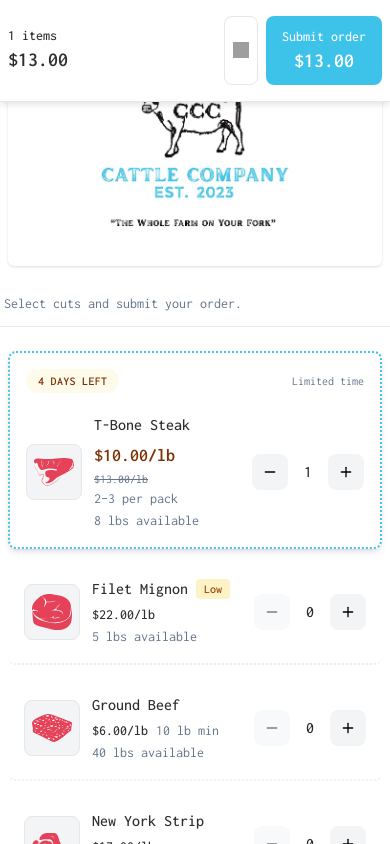
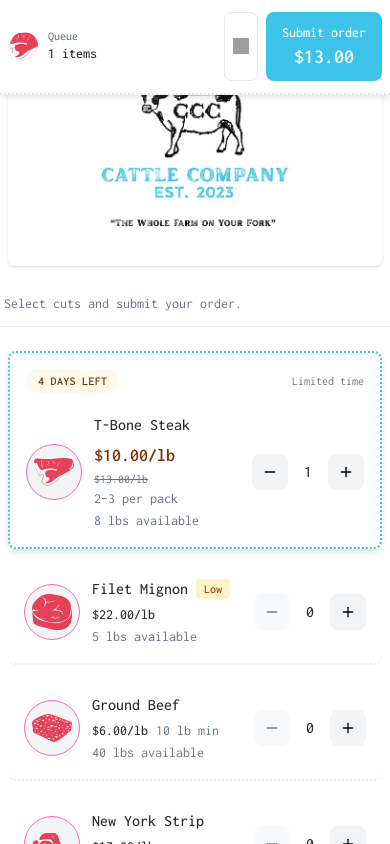
Before and after one commit to holtwalker13/clements-cattle-co, a Next.js app: page / in a window 390 px wide. Both pictures are taken after a click on the button 346 px from the left and 472 px from the top of the page. Shown: the top 844 px of the page. Built offline with nearby package versions, Linux system fonts and the light colour scheme; grey boxes are pictures that could not be loaded.

Commit message:
Refine mobile receipt layout and icons

```diff
--- a/app/page.tsx
+++ b/app/page.tsx
@@ -7,6 +7,7 @@ import { QueueSummary } from "@/components/QueueSummary";
 import { CustomerForm, type CustomerFormData } from "@/components/CustomerForm";
 import { PickupStep, type PickupChoice } from "@/components/PickupStep";
 import { OrderSuccessScreen } from "@/components/OrderSuccessScreen";
+import { getCutIconSlug } from "@/lib/cut-icons";
 
 function formatTotal(dollars: number): string {
   return new Intl.NumberFormat("en-US", { style: "currency", currency: "USD" }).format(dollars);
@@ -28,6 +29,7 @@ export default function Home() {
   } | null>(null);
   const [isSubmitting, setIsSubmitting] = useState(false);
   const [mockMode, setMockMode] = useState(false);
+  const [showMobileQueueDetails, setShowMobileQueueDetails] = useState(false);
 
   const totalAmount = useMemo(
     () => queue.reduce((sum, i) => sum + i.qty * (i.price ?? 0), 0),
@@ -101,6 +103,9 @@ export default function Home() {
     setCustomerData(null);
     setSuccessOrder(null);
     setShowCustomerForm(true);
+    if (typeof window !== "undefined") {
+      window.scrollTo({ top: 0, behavior: "smooth" });
+    }
   }, []);
 
   const handleCustomerSubmit = useCallback((formData: CustomerFormData) => {
@@ -203,13 +208,11 @@ export default function Home() {
       </main>
 
       {showCustomerForm && (
-        <div
-          className="fixed inset-0 z-10 flex items-center justify-center bg-black/40 p-4"
-          role="dialog"
-          aria-modal="true"
-          aria-labelledby="checkout-title"
-        >
-          <div className="max-h-[90vh] w-full max-w-md overflow-auto rounded-lg bg-[var(--color-bg-card)] p-6 shadow-lg">
+        <>
+          {/* Mobile: full-width receipt-style panel, absolutely positioned under sticky bar */}
+          <div className="fixed inset-x-0 bottom-0 top-20 z-30 overflow-auto px-2 pt-2 lg:hidden">
+            <div className="rounded-b-lg border-t-2 border-dotted border-[var(--color-border)] bg-[var(--color-bg-card)] pb-6 shadow-md">
+              <div className="px-4 pt-4">
                 {/* Checkout progress: bar + icons (cart | avatar | calendar) */}
                 <div className="mb-6">
                   <div className="h-1.5 w-full overflow-hidden rounded-full bg-[var(--color-border)]">
@@ -277,6 +280,81 @@ export default function Home() {
                 )}
               </div>
             </div>
+          </div>
+
+          {/* Desktop: keep centered modal */}
+          <div
+            className="fixed inset-0 z-10 hidden items-center justify-center bg-black/40 p-4 lg:flex"
+            role="dialog"
+            aria-modal="true"
+            aria-labelledby="checkout-title"
+          >
+            <div className="max-h-[90vh] w-full max-w-md overflow-auto rounded-lg bg-[var(--color-bg-card)] p-6 shadow-lg">
+              {/* Checkout progress: bar + icons (cart | avatar | calendar) */}
+              <div className="mb-6">
+                <div className="h-1.5 w-full overflow-hidden rounded-full bg-[var(--color-border)]">
+                  <div
+                    className="h-full bg-[var(--color-blue)] transition-all duration-300"
+                    style={{ width: checkoutStep === "customer" ? "50%" : "100%" }}
+                  />
+                </div>
+                <div className="mt-2 flex justify-between">
+                  <span className={checkoutStep === "customer" || checkoutStep === "pickup" ? "text-[var(--color-blue)]" : "text-[var(--color-muted)]"}>
+                    <svg width="20" height="20" viewBox="0 0 24 24" fill="none" stroke="currentColor" strokeWidth="2" strokeLinecap="round" strokeLinejoin="round" aria-hidden>
+                      <circle cx="9" cy="21" r="1" />
+                      <circle cx="20" cy="21" r="1" />
+                      <path d="M1 1h4l2.68 13.39a2 2 0 0 0 2 1.61h9.72a2 2 0 0 0 2-1.61L23 6H6" />
+                    </svg>
+                  </span>
+                  <span className={checkoutStep === "customer" ? "text-[var(--color-blue)]" : checkoutStep === "pickup" ? "text-[var(--color-blue)]" : "text-[var(--color-muted)]"}>
+                    <svg width="20" height="20" viewBox="0 0 24 24" fill="none" stroke="currentColor" strokeWidth="2" strokeLinecap="round" strokeLinejoin="round" aria-hidden>
+                      <circle cx="12" cy="8" r="4" />
+                      <path d="M4 20c0-4 4-6 8-6s8 2 8 6" />
+                    </svg>
+                  </span>
+                  <span className={checkoutStep === "pickup" ? "text-[var(--color-blue)]" : "text-[var(--color-muted)]"}>
+                    <svg width="20" height="20" viewBox="0 0 24 24" fill="none" stroke="currentColor" strokeWidth="2" strokeLinecap="round" strokeLinejoin="round" aria-hidden>
+                      <rect x="3" y="4" width="18" height="18" rx="2" ry="2" />
+                      <line x1="16" y1="2" x2="16" y2="6" />
+                      <line x1="8" y1="2" x2="8" y2="6" />
+                      <line x1="3" y1="10" x2="21" y2="10" />
+                    </svg>
+                  </span>
+                </div>
+              </div>
+              {checkoutStep === "customer" ? (
+                <>
+                  <h2 id="checkout-title" className="font-header mb-4 text-lg text-[var(--color-charcoal)]">
+                    Customer information
+                  </h2>
+                  <CustomerForm
+                    onSubmit={handleCustomerSubmit}
+                    onCancel={() => {
+                      setShowCustomerForm(false);
+                      setSubmitError(null);
+                      setCheckoutStep("customer");
+                      setCustomerData(null);
+                    }}
+                    isSubmitting={false}
+                    error={submitError}
+                  />
+                </>
+              ) : (
+                <>
+                  <h2 id="checkout-title" className="font-header mb-4 text-lg text-[var(--color-charcoal)]">
+                    When can you pick up?
+                  </h2>
+                  <PickupStep
+                    onConfirm={handlePickupConfirm}
+                    onBack={() => setCheckoutStep("customer")}
+                    isSubmitting={isSubmitting}
+                    error={submitError}
+                  />
+                </>
+              )}
+            </div>
+          </div>
+        </>
       )}
 
       {successOrder && (
@@ -300,17 +378,44 @@ export default function Home() {
       {/* Mobile: sticky queue bar - hidden until queue has items, then pinned to top */}
       {queue.length > 0 && (
         <>
-          <div className="fixed top-0 left-0 right-0 z-20 flex items-center justify-between gap-3 border-b border-[var(--color-border)] bg-[var(--color-bg-card)] px-2 py-4 shadow-[0_4px_6px_-1px_rgba(0,0,0,0.1)] lg:hidden">
+          <div className="fixed top-0 left-0 right-0 z-20 flex items-center justify-between gap-3 border-b-2 border-dotted border-[var(--color-border)] bg-[var(--color-bg-card)] px-2 py-3 shadow-[0_4px_6px_-1px_rgba(0,0,0,0.1)] lg:hidden">
+            <button
+              type="button"
+              onClick={() => setShowMobileQueueDetails((prev) => !prev)}
+              className="flex min-w-0 flex-1 items-center gap-2 text-left"
+            >
+              <div className="flex -space-x-2">
+                {Array.from(new Map(queue.map((q) => [q.cut_id, q])).values())
+                  .slice(0, 3)
+                  .map((item) => {
+                    const slug = getCutIconSlug({ cut_id: item.cut_id, cut_name: item.cut_name });
+                    return (
+                      <div
+                        key={item.cut_id}
+                        className="h-8 w-8 rounded-full border-2 border-white bg-gray-100"
+                      >
+                        <img
+                          src={`/icons/cuts/${slug}.svg`}
+                          alt=""
+                          className="h-full w-full rounded-full object-cover"
+                          aria-hidden
+                        />
+                      </div>
+                    );
+                  })}
+                {new Set(queue.map((q) => q.cut_id)).size > 3 && (
+                  <div className="flex h-8 w-8 items-center justify-center rounded-full border-2 border-white bg-[var(--color-bg-card)] text-xs font-semibold text-[var(--color-muted)]">
+                    …
+                  </div>
+                )}
+              </div>
               <div className="flex flex-col min-w-0">
+                <span className="text-xs font-medium text-[var(--color-muted)]">Queue</span>
                 <span className="text-sm font-medium text-[var(--color-charcoal)]">
                   {`${queue.reduce((s, i) => s + i.qty, 0)} items`}
                 </span>
-              {totalAmount > 0 && (
-                <span className="text-xl font-semibold tabular-nums text-[var(--color-charcoal)]">
-                  {formatTotal(totalAmount)}
-                </span>
-              )}
               </div>
+            </button>
             <div className="flex gap-2 shrink-0">
               <button
                 type="button"
@@ -336,6 +441,20 @@ export default function Home() {
             </div>
           </div>
           <div className="h-20 lg:hidden" aria-hidden />
+          {showMobileQueueDetails && (
+            <div className="fixed inset-x-0 top-20 z-20 lg:hidden border-b-2 border-dotted border-[var(--color-border)] bg-[var(--color-bg-card)] px-3 py-3">
+              <ul className="space-y-2 text-sm">
+                {Array.from(new Map(queue.map((q) => [q.cut_id, q])).values()).map((item) => (
+                  <li key={item.cut_id} className="flex items-center justify-between gap-3">
+                    <span className="truncate text-[var(--color-charcoal)]">{item.cut_name}</span>
+                    <span className="tabular-nums text-[var(--color-muted)]">
+                      {item.qty} {item.unit}
+                    </span>
+                  </li>
+                ))}
+              </ul>
+            </div>
+          )}
         </>
       )}
     </div>
--- a/components/InventoryList.tsx
+++ b/components/InventoryList.tsx
@@ -22,6 +22,13 @@ function CutIcon({ item, disabled }: { item: InventoryItem; disabled?: boolean }
       className={`flex h-14 w-14 shrink-0 items-center justify-center overflow-hidden rounded-lg border border-[var(--color-border)] bg-gray-100 text-[var(--color-charcoal)] ${
         disabled ? "opacity-50 grayscale" : ""
       }`}
+      style={{
+        cornerShape: "squircle" as any,
+        borderRadius: "30px",
+        borderWidth: "1.5px",
+        borderStyle: "solid",
+        borderColor: "hotpink",
+      }}
     >
       <img
         key={slug}
```
Lines whose indentation alone changed are shown as unchanged.
